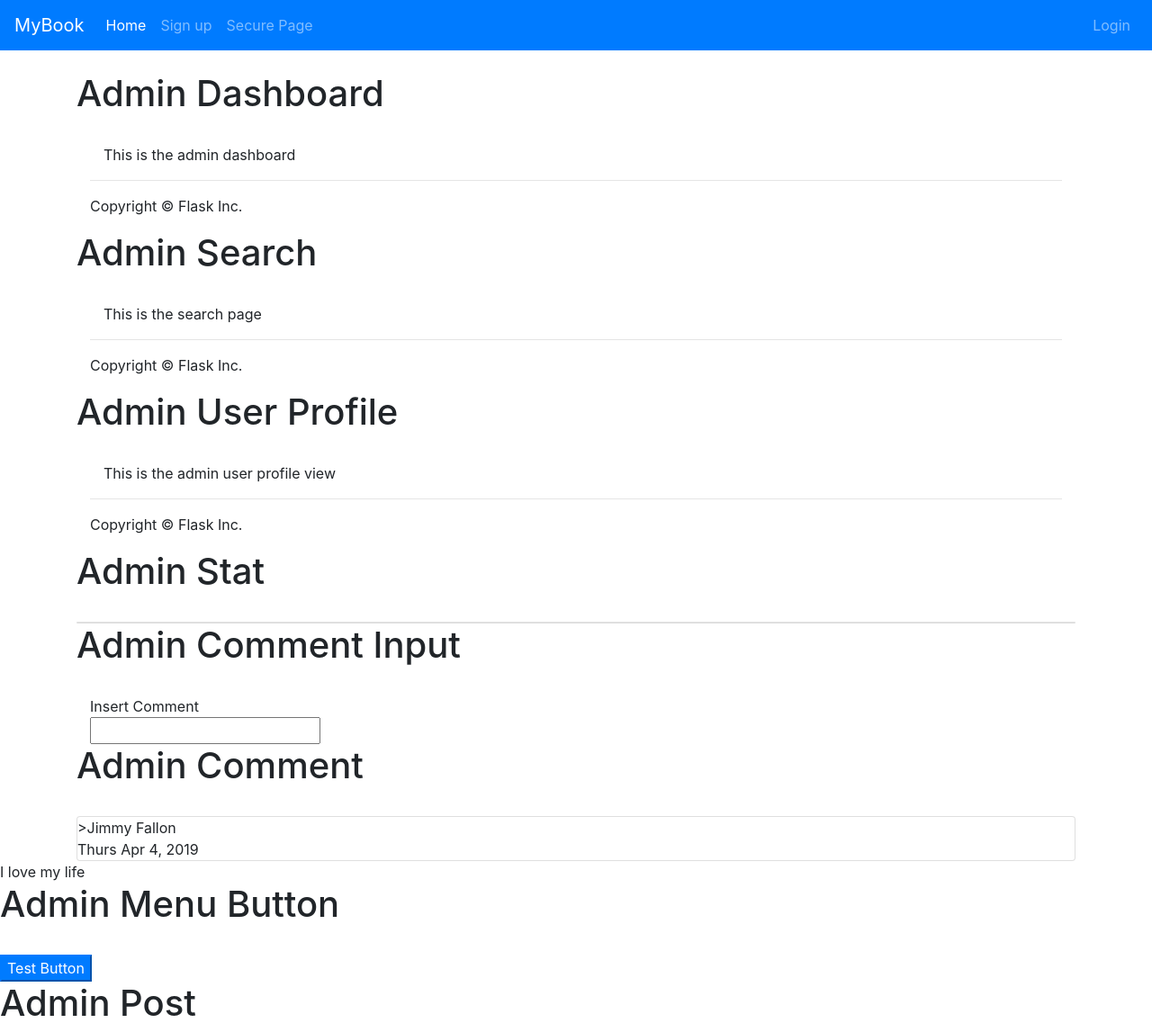
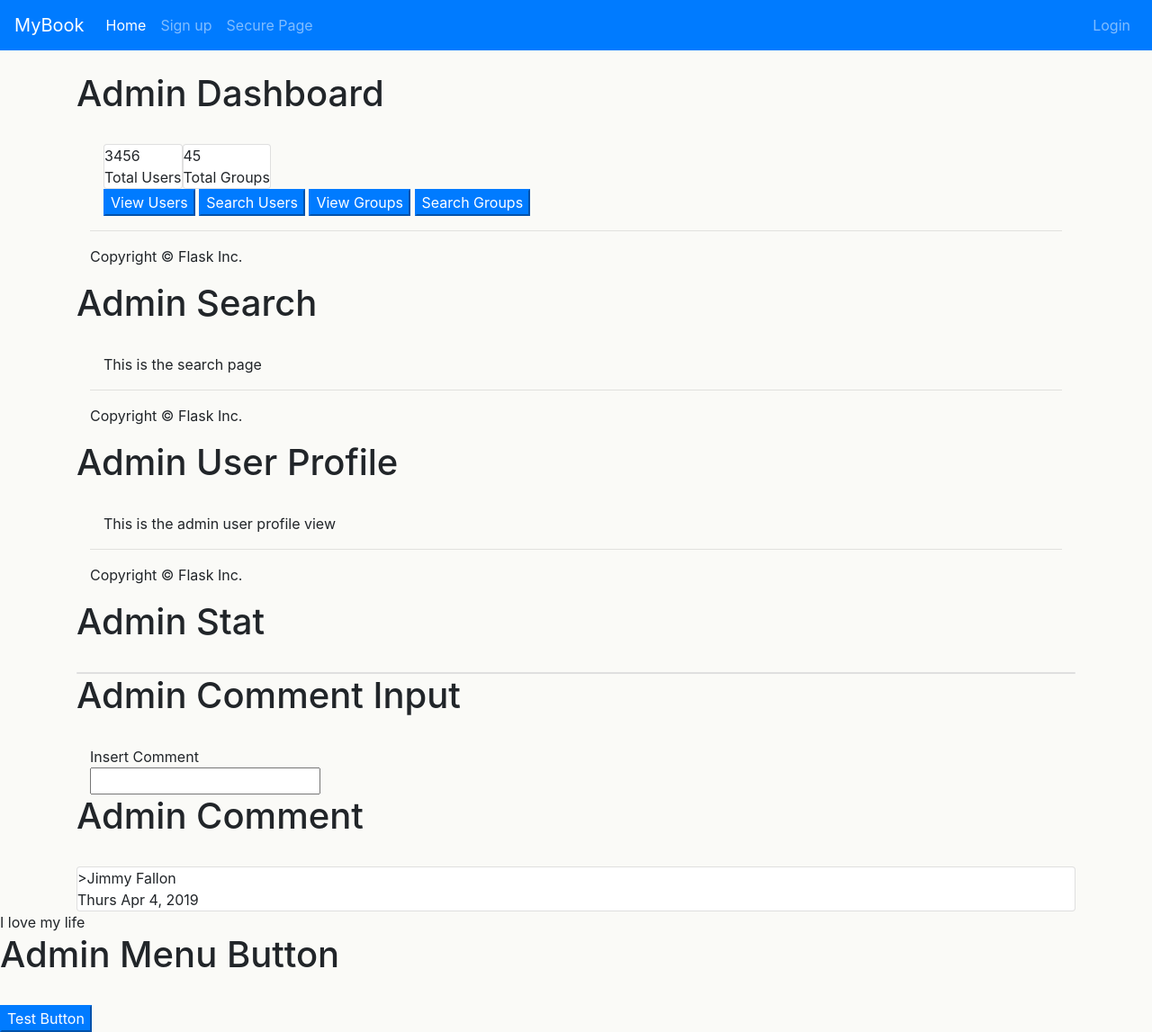
Before and after one commit to gill876/COMP3161-project, a Flask app: page /lateefah in a window 1280 px wide. Shown: the top 1147 px of the page at 90% size. Run offline with Flask 2, Linux system fonts and the light colour scheme; some libraries are stand-ins or nearby versions.

Commit message:
update styles for admin dashboard

```diff
--- a/app/static/css/app.css
+++ b/app/static/css/app.css
@@ -1,5 +1,10 @@
 body {
     padding-top: 5rem;
+    background-color: #FAFAF7;
+}
+
+.menu-options-container {
+    width: 50%;
 }
 
 .logdiv{
--- a/app/templates/admin/admin_dashboard.html
+++ b/app/templates/admin/admin_dashboard.html
@@ -3,7 +3,33 @@
 {% block main %}
 
 <div class="container main-page-area">
-    This is the admin dashboard
+    <div class="stats-container flex-row d-flex align-items-center justify-content-even flex-wrap">
+        {% with stat_value="3456", stat_label="Total Users" %}
+            {% include "components/admin_stat.html" %}
+        {% endwith %}
+
+        {% with stat_value="45", stat_label="Total Groups" %}
+            {% include "components/admin_stat.html" %}
+        {% endwith %}
+    </div>
+    <div class="menu-options-container">
+        {% with text = "View Users"%}
+            {% include "components/admin_menu_button.html" %}
+        {%  endwith %}
+
+        {% with text = "Search Users"%}
+            {% include "components/admin_menu_button.html" %}
+        {%  endwith %}
+
+        {% with text = "View Groups"%}
+            {% include "components/admin_menu_button.html" %}
+        {%  endwith %}
+
+        {% with text = "Search Groups" %}
+            {% include "components/admin_menu_button.html" %}
+        {%  endwith %}
+
+    </div>
 </div>
 
 {% endblock %}
--- a/app/templates/base.html
+++ b/app/templates/base.html
@@ -24,7 +24,7 @@
         {% include "header.html" %}
     </header>
     <main>
-        <div class="container">
+        <div class="container app-main">
             {% block main %}{% endblock %}
         </div>
     </main>
```
Also changed, not shown: app/static/css/admin.css (added).
